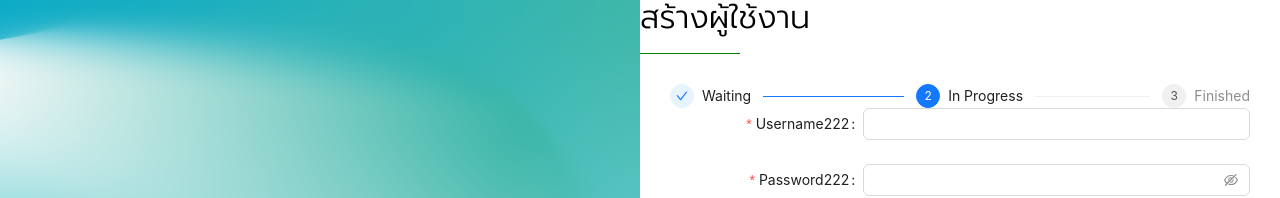
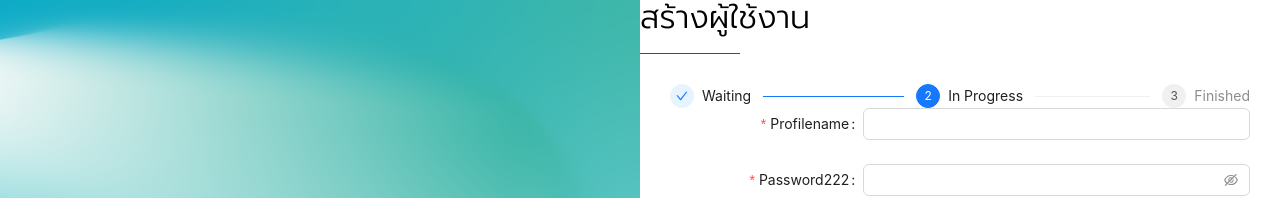
Before and after one commit to kenanimok/login_mern_client, a React (Create React App) app: page /register in a window 1280 px wide. Both pictures are taken after typing "Sample", "Sample123" into the empty fields and a click on the button "Submit". Shown: the top 198 px of the page. Built offline with nearby package versions, Linux system fonts and the light colour scheme.

Commit message:
fix step-form

```diff
--- a/src/pages/register/formregis/login-regis.js
+++ b/src/pages/register/formregis/login-regis.js
@@ -1,7 +1,7 @@
 import React from "react";
 import { Button, Checkbox, Form, Input } from "antd";
 
-const LoginRegist = ({ onFinish, initialValues }) => {
+const LoginRegist = ({ onFinish, initialValues, onValuesChange }) => {
   const onFinishFailed = (errorInfo) => {
     console.log("Failed:", errorInfo);
   };
@@ -15,11 +15,11 @@ const LoginRegist = ({ onFinish, initialValues }) => {
         wrapperCol={{
           span: 16,
         }}
-        // onFieldsChange={onFieldsChange	}
         initialValues={initialValues}
         onFinish={onFinish}
         onFinishFailed={onFinishFailed}
         autoComplete="off"
+        onValuesChange={onValuesChange}
       >
         <Form.Item
           label="Username"
--- a/src/pages/register/formregis/progfile.js
+++ b/src/pages/register/formregis/progfile.js
@@ -20,8 +20,8 @@ const Profile = ({ onFinish, initialValues }) => {
       autoComplete="off"
     >
       <Form.Item
-        label="Username222"
-        name="username"
+        label="Profilename"
+        name="firstname"
         rules={[
           {
             required: true,
--- a/src/pages/register/register.js
+++ b/src/pages/register/register.js
@@ -8,12 +8,13 @@ import { Steps, Button, Checkbox, Form, Input } from "antd";
 import { StarOutlined, StarFilled, StarTwoTone } from "@ant-design/icons";
 import LoginRegist from "./formregis/login-regis";
 import Profile from "./formregis/progfile";
-// const description = "This is a description.";
 
 const Register = () => {
   const [current, setCurrent] = useState(0);
   const [loginDetail, setLoginDetails] = useState();
   const [progfile, setProfile] = useState();
+  const [allValues, setAllValues] = React.useState();
+  console.log("loginDetail===>", loginDetail);
 
   const onFinish = (values) => {
     console.log("Success:", values);
@@ -22,20 +23,19 @@ const Register = () => {
   };
 
   const onFinish_Profile = (values) => {
-    // console.log("Success:", values);
     setProfile(values);
     setCurrent(2);
   };
 
-  const onFieldsChange = (values) => {
-    setLoginDetails(values);
+  const onValuesChange = (e) => {
+    setLoginDetails(e);
   };
 
   const form = [
     <LoginRegist
       onFinish={onFinish}
       initialValues={loginDetail}
-      // onFieldsChange={onFieldsChange}
+      onValuesChange={onValuesChange}
     />,
     <Profile onFinish={onFinish_Profile} initialValues={progfile} />,
   ];
```
